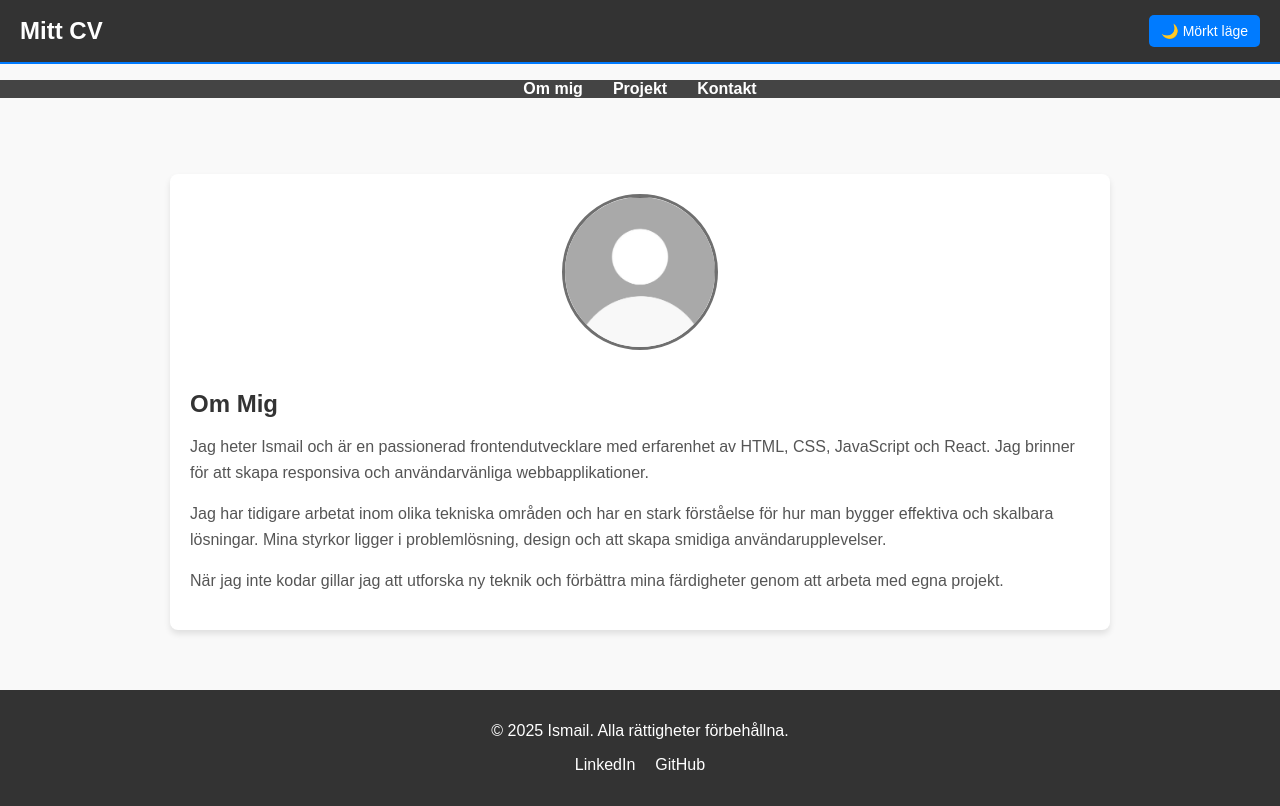
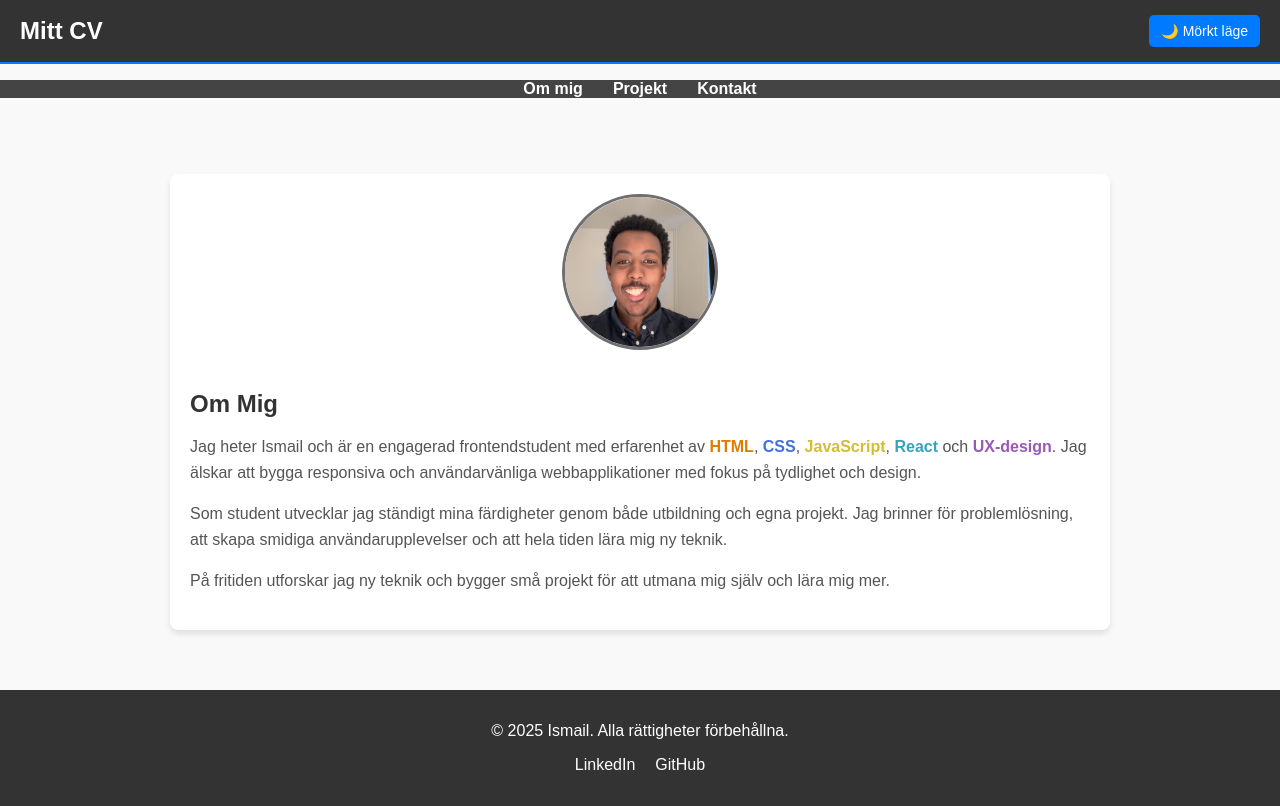
Before and after one commit to 25Ismail/my-cv, a React (Vite) app in the folder my-cv/: page /#/home in a window 1280 px wide. Built offline with nearby package versions, Linux system fonts and the light colour scheme.

Commit message:
Styla erfarenheter med färger + uppdatera about-text

```diff
--- a/my-cv/src/components/ProjectCard.jsx
+++ b/my-cv/src/components/ProjectCard.jsx
@@ -1,15 +1,17 @@
 import React from "react";
 
 // ProjectCard component displays individual project details.
-// It takes in title, description, and an optional link as props.
-const ProjectCard = ({ title, description, link }) => {
+// It takes in title, description, an optional link, and an optional linkLabel as props.
+const ProjectCard = ({ title, description, link, linkLabel }) => {
   return (
     <div className="project-card">
       {/* Display project title */}
       <h3>{title}</h3>
+
       {/* Display project description */}
       <p>{description}</p>
-      {/* If a link exists, display a GitHub link */}
+
+      {/* If a link exists, display a link with the custom label or fallback */}
       {link && (
         <a
           href={link}
@@ -17,7 +19,7 @@ const ProjectCard = ({ title, description, link }) => {
           rel="noopener noreferrer"
           className="project-link"
         >
-          Se på GitHub
+          {linkLabel || "Se projekt"}
         </a>
       )}
     </div>
--- a/my-cv/src/pages/Home.jsx
+++ b/my-cv/src/pages/Home.jsx
@@ -1,6 +1,6 @@
 import React from "react";
 import "../styles/about.css"; // Importing CSS file for styling
-import profilePic from "../assets/avatar.jpg";
+import profilePic from "../assets/ismail.png";
 
 // About component that displays information about the developer.
 const About = () => {
@@ -14,21 +14,26 @@ const About = () => {
           <h2>Om Mig</h2>
           {/* Short introduction about the developer */}
           <p>
-            Jag heter Ismail och är en passionerad frontendutvecklare med
-            erfarenhet av HTML, CSS, JavaScript och React. Jag brinner för att
-            skapa responsiva och användarvänliga webbapplikationer.
+            Jag heter Ismail och är en engagerad frontendstudent med erfarenhet
+            av <span className="tech-html">HTML</span>,{" "}
+            <span className="tech-css">CSS</span>,{" "}
+            <span className="tech-js">JavaScript</span>,{" "}
+            <span className="tech-react">React</span> och{" "}
+            <span className="tech-ux">UX-design</span>. Jag älskar att bygga
+            responsiva och användarvänliga webbapplikationer med fokus på
+            tydlighet och design.
           </p>
           {/* Additional information about skills and experience */}
           <p>
-            Jag har tidigare arbetat inom olika tekniska områden och har en
-            stark förståelse för hur man bygger effektiva och skalbara
-            lösningar. Mina styrkor ligger i problemlösning, design och att
-            skapa smidiga användarupplevelser.
+            Som student utvecklar jag ständigt mina färdigheter genom både
+            utbildning och egna projekt. Jag brinner för problemlösning, att
+            skapa smidiga användarupplevelser och att hela tiden lära mig ny
+            teknik.
           </p>
           {/* Personal interests */}
           <p>
-            När jag inte kodar gillar jag att utforska ny teknik och förbättra
-            mina färdigheter genom att arbeta med egna projekt.
+            På fritiden utforskar jag ny teknik och bygger små projekt för att
+            utmana mig själv och lära mig mer.
           </p>
         </div>
       </div>
--- a/my-cv/src/pages/Projects.jsx
+++ b/my-cv/src/pages/Projects.jsx
@@ -2,25 +2,35 @@ import React from "react";
 import ProjectCard from "../components/ProjectCard";
 import "../styles/projects.css"; // Importing CSS file for styling
 
-// List of completed projects with titles, descriptions, and GitHub links.
 const projects = [
   {
     title: "Prototyp enligt kundbeskrivning",
     description:
       "Ett projekt där vi med agila metoder skapade en fungerande prototyp baserad på kundens krav och iterativa processer.",
     link: "https://github.com/Sterje/grupp5projekt",
+    linkLabel: "Se på GitHub",
   },
   {
     title: "Responsiv webbdesign och SEO",
     description:
-      "En webblösning byggd med HTML, CSS och preprocessor, optimerad för SEO, tillgänglighet och responsiv design.",
-    link: "https://viktorwahlqvist.github.io/Examinerande-projektuppgift/",
+      "En webblösning byggd med HTML, Saas och preprocessor, optimerad för SEO, tillgänglighet och responsiv design.",
+    link: "https://github.com/Viktorwahlqvist/Examinerande-projektuppgift?tab=readme-ov-file",
+    linkLabel: "Se på GitHub",
   },
   {
     title: "Interaktiv solsystem-webbplats",
     description:
       "En webbplats byggd med HTML, CSS och vanilla JavaScript, som hämtar information via ett API om vårt solsystem.",
     link: "https://github.com/isee56-boop/isee56-boop.github.io?tab=readme-ov-file",
+    linkLabel: "Se på GitHub",
+  },
+  {
+    title: "UX-design: E-postapp för PRO",
+    description:
+      "En UX-prototyp i Figma för en mobil e-postapp riktad till seniorer, med fokus på tydlighet, enkelhet och tillgänglighet.",
+
+    link: "https://www.figma.com/proto/nZ0WfgN8rlikLCfYr5q5D2/Examination?node-id=18-2&p=f&t=kO3BVWoOklPeuXN0-0&scaling=scale-down&content-scaling=fixed&page-id=0%3A1&starting-point-node-id=18%3A2&show-proto-sidebar=1",
+    linkLabel: "Visa i Figma",
   },
 ];
 
--- a/my-cv/src/styles/about.css
+++ b/my-cv/src/styles/about.css
@@ -39,3 +39,28 @@
   color: #555; /* Sets text color to medium gray */
   line-height: 1.6; /* Improves readability by increasing line spacing */
 }
+
+.tech-html {
+  color: rgb(226, 124, 0);
+  font-weight: bold;
+}
+
+.tech-css {
+  color: #4271de;
+  font-weight: bold;
+}
+
+.tech-js {
+  color: #d3bd30;
+  font-weight: bold;
+}
+
+.tech-react {
+  color: #36a3c2;
+  font-weight: bold;
+}
+
+.tech-ux {
+  color: #9b59b6;
+  font-weight: bold;
+}
```
Also changed, not shown: my-cv/src/assets/avatar.jpg (deleted), my-cv/src/assets/ismail.png (added).
